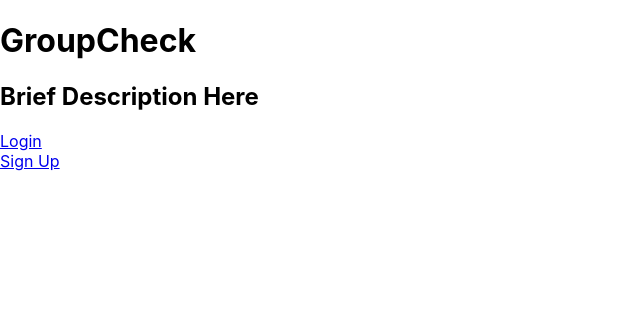
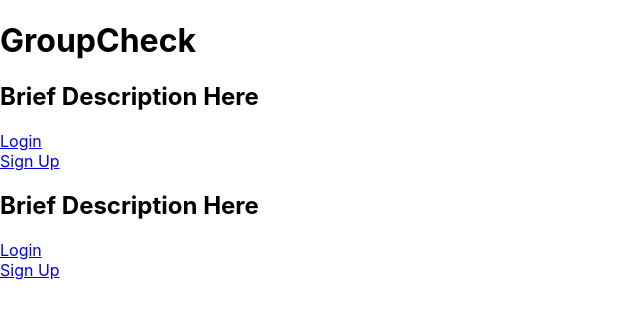
Before and after one commit to DefinitelyNotJonathan/GroupCheck, a React (Create React App) app: page / in a window 1280 px wide. Shown: the top 318 px of the page, without its empty margins (0-640 px from the left). Built offline with nearby package versions, Linux system fonts and the light colour scheme.

Commit message:
added lp content to app.js

```diff
--- a/src/App.js
+++ b/src/App.js
@@ -101,6 +101,15 @@ class App extends Component {
                         </header>
                     <ErrorBoundary errorMessage='could not display MainRoutes'>
                         <main className="App__main">{this.renderMainRoutes()}
+                            <div>
+                                <h2>Brief Description Here</h2>
+                                <div>
+                                    <Link to="/login">Login</Link>
+                                </div>
+                                <div>
+                                    <Link to="/signup">Sign Up</Link>
+                                </div>
+                            </div>
                         </main>
                     </ErrorBoundary>
 
```
Also changed, not shown: 13 other files (tests, documents, lock files or other folders).
